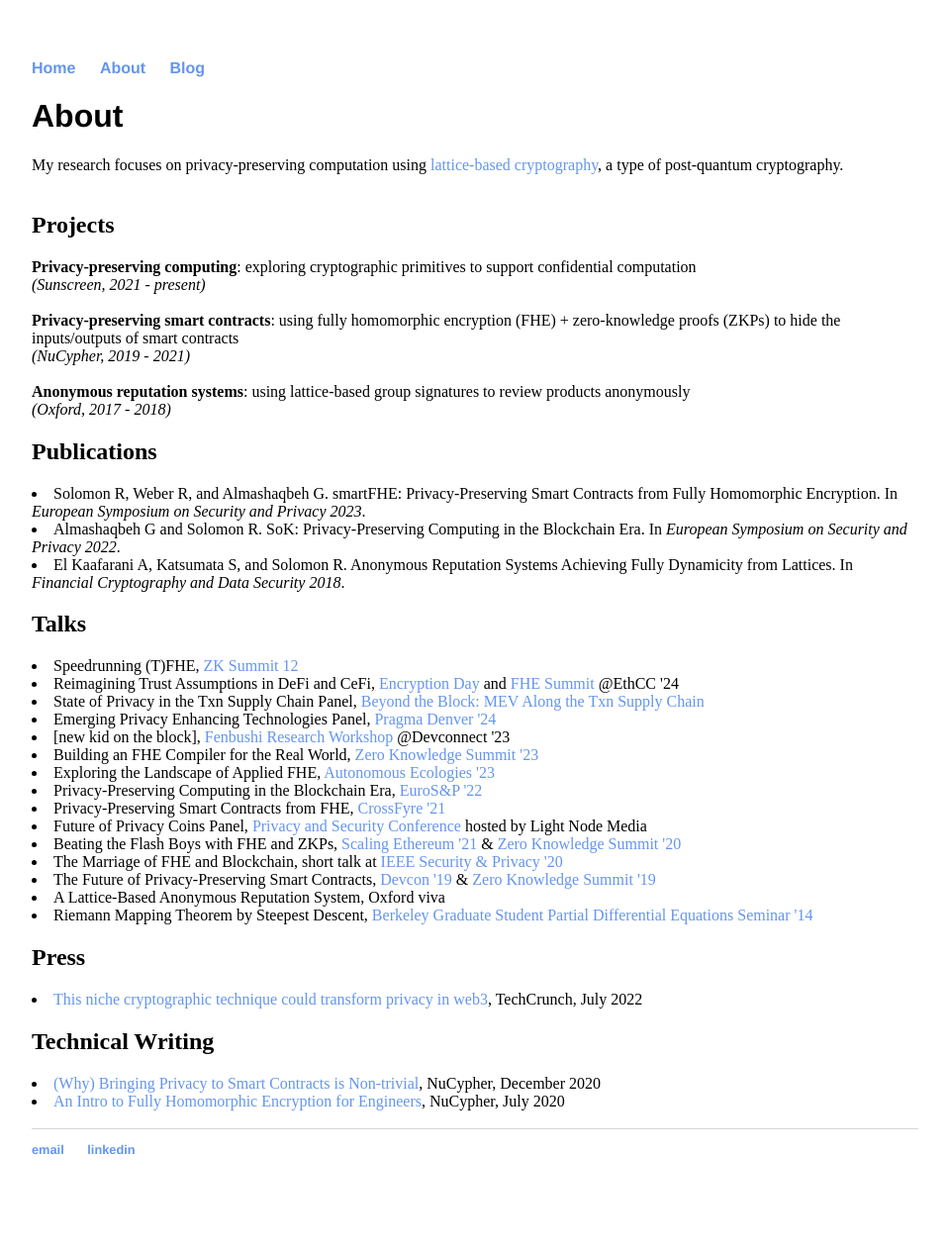
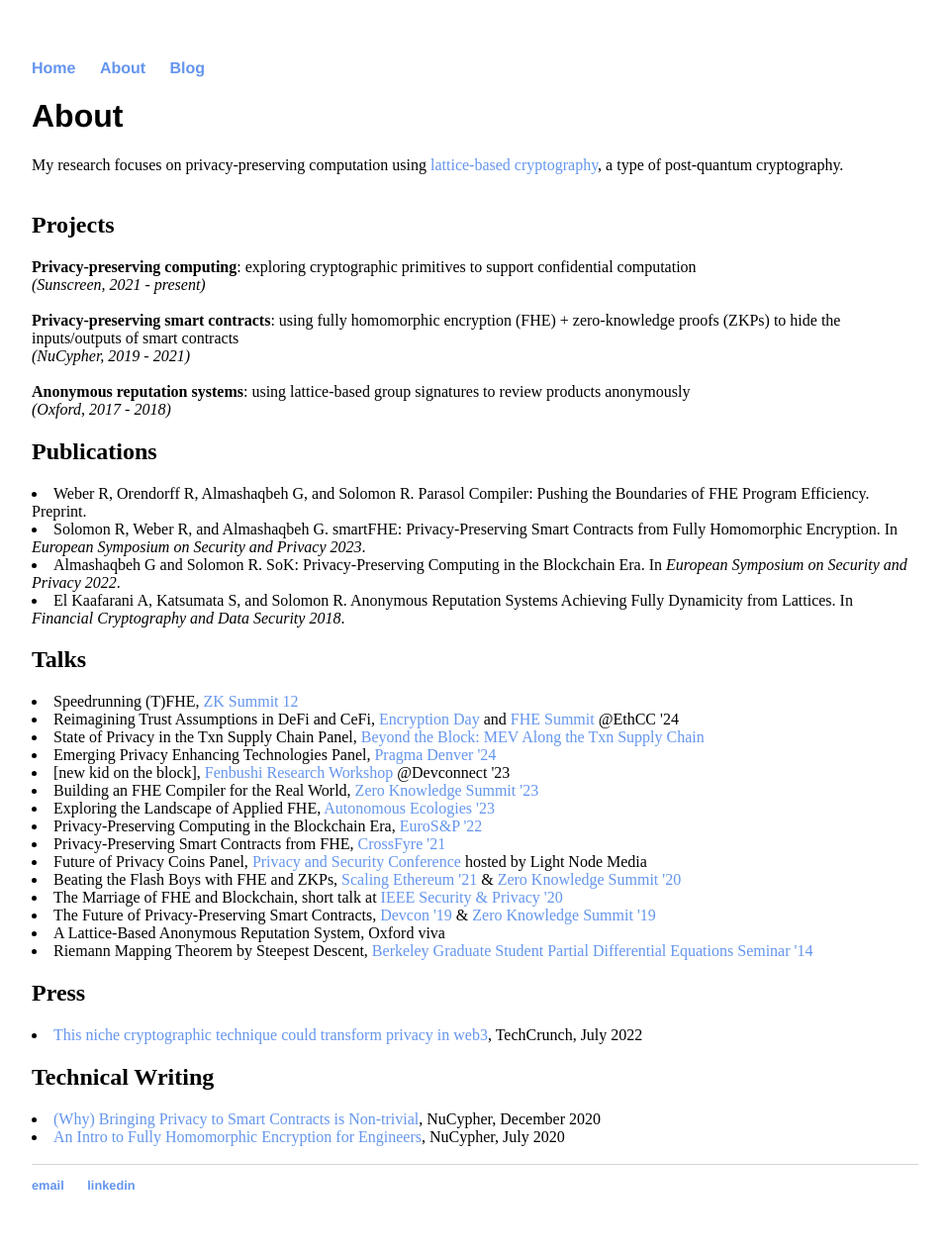
Before and after one commit to ravital/ravital.github.io, a Jekyll site: the page built from about/index.html, in a window 1280 px wide. Shown: the whole page at 99% size, without its empty margins (160-1119 px from the left). Built offline with Jekyll 4.4.1, drawn with Linux system fonts in a browser that asks for light colours; before the commit the page ends 1229 px from its top, so only the background shows below that.

Commit message:
Update index.html

```diff
--- a/about/index.html
+++ b/about/index.html
@@ -16,6 +16,7 @@
 
 
 			<h2>Publications</h2>
+			<li>Weber R, Orendorff R, Almashaqbeh G, and Solomon R. Parasol Compiler: Pushing the Boundaries of FHE Program Efficiency. Preprint.</li>
 			<li>Solomon R, Weber R, and Almashaqbeh G. smartFHE: Privacy-Preserving Smart Contracts from Fully Homomorphic Encryption. In <i>European Symposium on Security and Privacy 2023</i>.</li>
 			<li>Almashaqbeh G and Solomon R. SoK: Privacy-Preserving Computing in the Blockchain Era. In <i>European Symposium on Security and Privacy 2022</i>.</li>
 			<li>El Kaafarani A, Katsumata S, and Solomon R. Anonymous Reputation Systems Achieving Fully Dynamicity from Lattices. In <i>Financial Cryptography and Data Security 2018</i>.</li>
```
